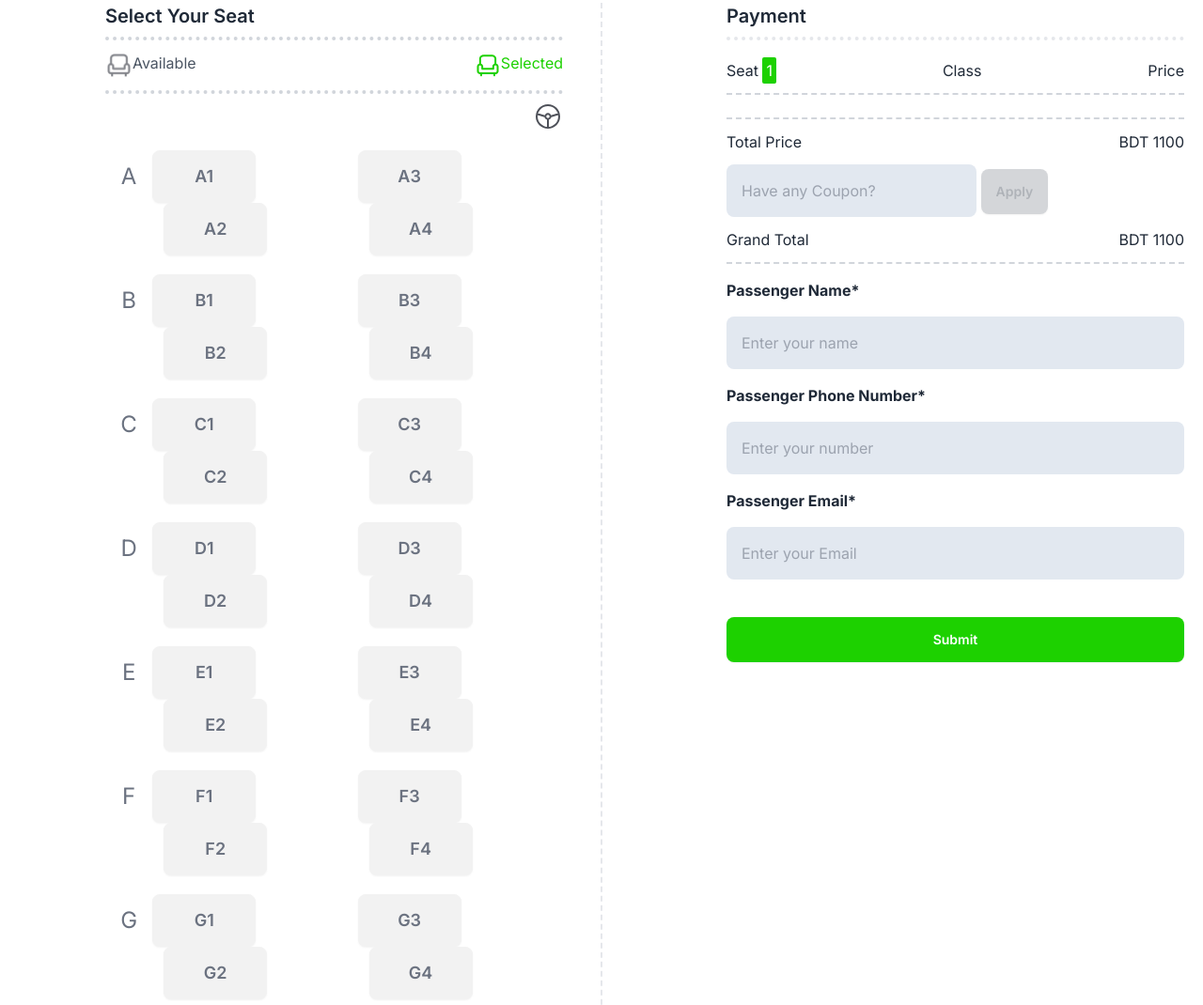
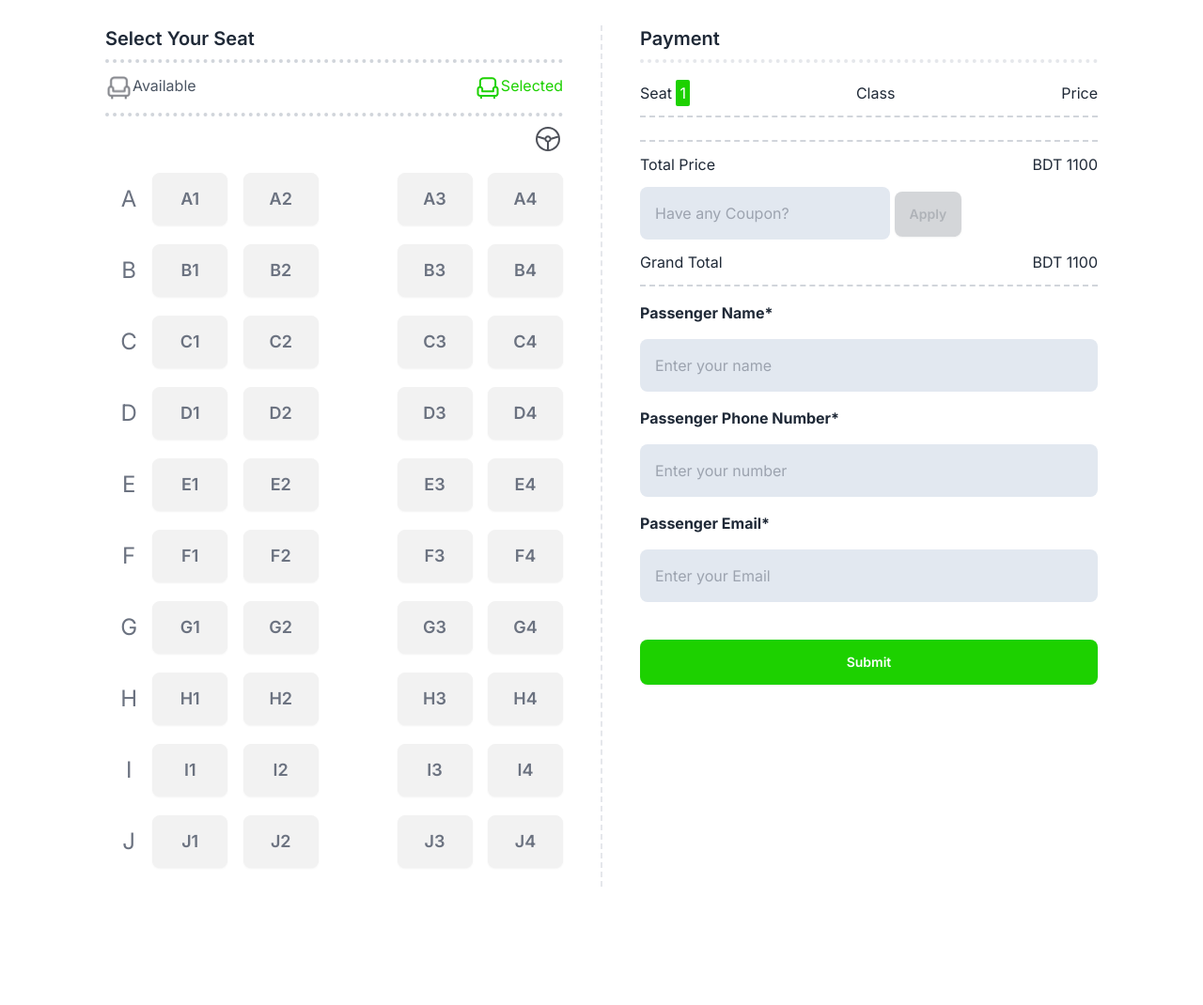
Before and after one commit to ASSabbir/AS-ticket-survice, a plain HTML site: page index.html in a window 1280 px wide. Shown: the part 1977-3047 px from the top of the page at 94% size. After the commit the page ends 2941 px from the top, so only its background shows below. Drawn offline with nearby package versions, Linux system fonts and the light colour scheme.

Commit message:
finfised

```diff
--- a/index.html
+++ b/index.html
@@ -71,7 +71,7 @@
             <p class="text-white  "> Where safety, comfort, and punctuality converge for a seamless journey experience.
                 <br> Trust us for reliable transportation that exceeds expectations.
             </p>
-            <button class="btn bg-[#1DD100] border-none text-white hover:bg-green-300 hover:text-green-900">Buy
+            <button onclick="scrollSection()" class="btn bg-[#1DD100] border-none text-white hover:bg-green-300 hover:text-green-900">Buy
                 Tickets</button>
         </div>
 
@@ -179,14 +179,13 @@
 
     </section>
     <!-- main section -->
-    <section>
+    <section id="ticket-section">
         <!-- ticket header -->
         <div class="mt-40 border-[#1DD100] border-t-2 rounded-t-[20px] lg:rounded-t-[100px]">
             <div class=" flex flex-col items-center mt-40 space-y-4">
                 <h1 class="text-3xl font-extrabold">AS Paribahan</h1>
-                <p class="font-extralight px-3 lg:px-10 text-center"> Yes, you can run unit tests and view the results
-                    directly within the app. The integrated
-                    testing features allow for a streamlined </p>
+                <p class="font-extralight px-3 lg:px-10 text-center"> Where safety, comfort, and punctuality converge for a seamless journey experience.
+                    <br> Trust us for reliable transportation that exceeds expectations. </p>
             </div>
         </div>
 
@@ -196,7 +195,7 @@
 
 
                 <!-- info Container -->
-                <div class=" h-full py-2 lg:w-[880px]  ">
+                <div class=" h-full py-2 lg:max-w-[880px]  ">
                     <div class=" flex justify-between ">
                         <div class="flex gap-2 p-2">
                             <img src="images/bus-logo.png" alt="">
@@ -242,7 +241,7 @@
 
                 </div>
                 <!-- Divider img  -->
-                <div class="absolute hidden lg:inline-block lg:right-72"> <img src="images/info-devider.png" alt="">
+                <div class="absolute hidden  lg:inline-block lg:right-72"> <img src="images/info-devider.png" alt="">
                 </div>
                 <!-- per seat Fare -->
                 <div class="flex flex-col relative  mt-10 lg:mt-0 items-center">
@@ -257,7 +256,7 @@
     <section class="mt-60 lg:mt-10">
         <div class="flex flex-col lg:flex-row ">
             <!-- seat  -->
-            <div class="flex-1 space-y-2 m-5 lg:mx-28 lg:pr-10 border-dashed border-r-2">
+            <div class="flex-1 space-y-2 m-5 lg:ml-28 lg:pr-10 border-dashed border-r-2">
                 <h1 class="text-xl font-semibold">Select Your Seat</h1>
                 <div class="flex justify-between border-dotted border-y-4 border-gray-300">
                     <div class="flex py-3">
@@ -284,15 +283,15 @@
                                 <div class="flex flex-row  justify-between w-full ">
                                     <div class="space-x-1 lg:space-x-3">
                                         <button
-                                            class="text-gray-500 hover:bg-green-300 seat text-lg w-14 lg:w-[110px] h-[56px] btn ">A1</button>
+                                            class="text-gray-500 hover:bg-green-300 seat text-lg w-14 lg:w-[80px] h-[56px] btn ">A1</button>
                                         <button
-                                            class="text-gray-500 hover:bg-green-300 seat text-lg w-14 lg:w-[110px] h-[56px] btn ">A2</button>
+                                            class="text-gray-500 hover:bg-green-300 seat text-lg w-14 lg:w-[80px] h-[56px] btn ">A2</button>
                                     </div>
                                     <div class="space-x-3">
                                         <button
-                                            class="text-gray-500 hover:bg-green-300 seat text-lg w-14 lg:w-[110px] h-[56px] btn ">A3</button>
+                                            class="text-gray-500 hover:bg-green-300 seat text-lg w-14 lg:w-[80px] h-[56px] btn ">A3</button>
                                         <button
-                                            class="text-gray-500 hover:bg-green-300 seat text-lg w-14 lg:w-[110px] h-[56px] btn ">A4</button>
+                                            class="text-gray-500 hover:bg-green-300 seat text-lg w-14 lg:w-[80px] h-[56px] btn ">A4</button>
                                     </div>
                                 </div>
                             </div>
@@ -304,15 +303,15 @@
                                 <div class="flex flex-row  justify-between w-full ">
                                     <div class="space-x-1 lg:space-x-3">
                                         <button
-                                            class="text-gray-500 hover:bg-green-300 seat text-lg w-14 lg:w-[110px] h-[56px] btn ">B1</button>
+                                            class="text-gray-500 hover:bg-green-300 seat text-lg w-14 lg:w-[80px] h-[56px] btn ">B1</button>
                                         <button
-                                            class="text-gray-500 hover:bg-green-300 seat text-lg w-14 lg:w-[110px] h-[56px] btn ">B2</button>
+                                            class="text-gray-500 hover:bg-green-300 seat text-lg w-14 lg:w-[80px] h-[56px] btn ">B2</button>
                                     </div>
                                     <div class="space-x-3">
                                         <button
-                                            class="text-gray-500 hover:bg-green-300 seat text-lg w-14 lg:w-[110px] h-[56px] btn ">B3</button>
+                                            class="text-gray-500 hover:bg-green-300 seat text-lg w-14 lg:w-[80px] h-[56px] btn ">B3</button>
                                         <button
-                                            class="text-gray-500 hover:bg-green-300 seat text-lg w-14 lg:w-[110px] h-[56px] btn ">B4</button>
+                                            class="text-gray-500 hover:bg-green-300 seat text-lg w-14 lg:w-[80px] h-[56px] btn ">B4</button>
                                     </div>
                                 </div>
                             </div>
@@ -324,15 +323,15 @@
                                 <div class="flex flex-row  justify-between w-full ">
                                     <div class="space-x-1 lg:space-x-3">
                                         <button
-                                            class="text-gray-500 hover:bg-green-300 seat text-lg w-14 lg:w-[110px] h-[56px] btn ">C1</button>
+                                            class="text-gray-500 hover:bg-green-300 seat text-lg w-14 lg:w-[80px] h-[56px] btn ">C1</button>
                                         <button
-                                            class="text-gray-500 hover:bg-green-300 seat text-lg w-14 lg:w-[110px] h-[56px] btn ">C2</button>
+                                            class="text-gray-500 hover:bg-green-300 seat text-lg w-14 lg:w-[80px] h-[56px] btn ">C2</button>
                                     </div>
                                     <div class="space-x-3">
                                         <button
-                                            class="text-gray-500 hover:bg-green-300 seat text-lg w-14 lg:w-[110px] h-[56px] btn ">C3</button>
+                                            class="text-gray-500 hover:bg-green-300 seat text-lg w-14 lg:w-[80px] h-[56px] btn ">C3</button>
                                         <button
-                                            class="text-gray-500 hover:bg-green-300 seat text-lg w-14 lg:w-[110px] h-[56px] btn ">C4</button>
+                                            class="text-gray-500 hover:bg-green-300 seat text-lg w-14 lg:w-[80px] h-[56px] btn ">C4</button>
                                     </div>
                                 </div>
                             </div>
@@ -344,15 +343,15 @@
                                 <div class="flex flex-row  justify-between w-full ">
                                     <div class="space-x-1 lg:space-x-3">
                                         <button
-                                            class="text-gray-500 hover:bg-green-300 seat text-lg w-14 lg:w-[110px] h-[56px] btn ">D1</button>
+                                            class="text-gray-500 hover:bg-green-300 seat text-lg w-14 lg:w-[80px] h-[56px] btn ">D1</button>
                                         <button
-                                            class="text-gray-500 hover:bg-green-300 seat text-lg w-14 lg:w-[110px] h-[56px] btn ">D2</button>
+                                            class="text-gray-500 hover:bg-green-300 seat text-lg w-14 lg:w-[80px] h-[56px] btn ">D2</button>
                                     </div>
                                     <div class="space-x-3">
                                         <button
-                                            class="text-gray-500 hover:bg-green-300 seat text-lg w-14 lg:w-[110px] h-[56px] btn ">D3</button>
+                                            class="text-gray-500 hover:bg-green-300 seat text-lg w-14 lg:w-[80px] h-[56px] btn ">D3</button>
                                         <button
-                                            class="text-gray-500 hover:bg-green-300 seat text-lg w-14 lg:w-[110px] h-[56px] btn ">D4</button>
+                                            class="text-gray-500 hover:bg-green-300 seat text-lg w-14 lg:w-[80px] h-[56px] btn ">D4</button>
                                     </div>
                                 </div>
                             </div>
@@ -364,15 +363,15 @@
                                 <div class="flex flex-row  justify-between w-full ">
                                     <div class="space-x-1 lg:space-x-3">
                                         <button
-                                            class="text-gray-500 hover:bg-green-300 seat text-lg w-14 lg:w-[110px] h-[56px] btn ">E1</button>
+                                            class="text-gray-500 hover:bg-green-300 seat text-lg w-14 lg:w-[80px] h-[56px] btn ">E1</button>
                                         <button
-                                            class="text-gray-500 hover:bg-green-300 seat text-lg w-14 lg:w-[110px] h-[56px] btn ">E2</button>
+                                            class="text-gray-500 hover:bg-green-300 seat text-lg w-14 lg:w-[80px] h-[56px] btn ">E2</button>
                                     </div>
                                     <div class="space-x-3">
                                         <button
-                                            class="text-gray-500 hover:bg-green-300 seat text-lg w-14 lg:w-[110px] h-[56px] btn ">E3</button>
+                                            class="text-gray-500 hover:bg-green-300 seat text-lg w-14 lg:w-[80px] h-[56px] btn ">E3</button>
                                         <button
-                                            class="text-gray-500 hover:bg-green-300 seat text-lg w-14 lg:w-[110px] h-[56px] btn ">E4</button>
+                                            class="text-gray-500 hover:bg-green-300 seat text-lg w-14 lg:w-[80px] h-[56px] btn ">E4</button>
                                     </div>
                                 </div>
                             </div>
@@ -384,15 +383,15 @@
                                 <div class="flex flex-row  justify-between w-full ">
                                     <div class="space-x-1 lg:space-x-3">
                                         <button
-                                            class="text-gray-500 hover:bg-green-300 seat text-lg w-14 lg:w-[110px] h-[56px] btn ">F1</button>
+                                            class="text-gray-500 hover:bg-green-300 seat text-lg w-14 lg:w-[80px] h-[56px] btn ">F1</button>
                                         <button
-                                            class="text-gray-500 hover:bg-green-300 seat text-lg w-14 lg:w-[110px] h-[56px] btn ">F2</button>
+                                            class="text-gray-500 hover:bg-green-300 seat text-lg w-14 lg:w-[80px] h-[56px] btn ">F2</button>
                                     </div>
                                     <div class="space-x-3">
                                         <button
-                                            class="text-gray-500 hover:bg-green-300 seat text-lg w-14 lg:w-[110px] h-[56px] btn ">F3</button>
+                                            class="text-gray-500 hover:bg-green-300 seat text-lg w-14 lg:w-[80px] h-[56px] btn ">F3</button>
                                         <button
-                                            class="text-gray-500 hover:bg-green-300 seat text-lg w-14 lg:w-[110px] h-[56px] btn ">F4</button>
+                                            class="text-gray-500 hover:bg-green-300 seat text-lg w-14 lg:w-[80px] h-[56px] btn ">F4</button>
                                     </div>
                                 </div>
                             </div>
@@ -404,15 +403,15 @@
                                 <div class="flex flex-row  justify-between w-full ">
                                     <div class="space-x-1 lg:space-x-3">
                                         <button
-                                            class="text-gray-500 hover:bg-green-300 seat text-lg w-14 lg:w-[110px] h-[56px] btn ">G1</button>
+                                            class="text-gray-500 hover:bg-green-300 seat text-lg w-14 lg:w-[80px] h-[56px] btn ">G1</button>
                                         <button
-                                            class="text-gray-500 hover:bg-green-300 seat text-lg w-14 lg:w-[110px] h-[56px] btn ">G2</button>
+                                            class="text-gray-500 hover:bg-green-300 seat text-lg w-14 lg:w-[80px] h-[56px] btn ">G2</button>
                                     </div>
                                     <div class="space-x-3">
                                         <button
-                                            class="text-gray-500 hover:bg-green-300 seat text-lg w-14 lg:w-[110px] h-[56px] btn ">G3</button>
+                                            class="text-gray-500 hover:bg-green-300 seat text-lg w-14 lg:w-[80px] h-[56px] btn ">G3</button>
                                         <button
-                                            class="text-gray-500 hover:bg-green-300 seat text-lg w-14 lg:w-[110px] h-[56px] btn ">G4</button>
+                                            class="text-gray-500 hover:bg-green-300 seat text-lg w-14 lg:w-[80px] h-[56px] btn ">G4</button>
                                     </div>
                                 </div>
                             </div>
@@ -424,15 +423,15 @@
                                 <div class="flex flex-row  justify-between w-full ">
                                     <div class="space-x-1 lg:space-x-3">
                                         <button
-                                            class="text-gray-500 hover:bg-green-300 seat text-lg w-14 lg:w-[110px] h-[56px] btn ">H1</button>
+                                            class="text-gray-500 hover:bg-green-300 seat text-lg w-14 lg:w-[80px] h-[56px] btn ">H1</button>
                                         <button
-                                            class="text-gray-500 hover:bg-green-300 seat text-lg w-14 lg:w-[110px] h-[56px] btn ">H2</button>
+                                            class="text-gray-500 hover:bg-green-300 seat text-lg w-14 lg:w-[80px] h-[56px] btn ">H2</button>
                                     </div>
                                     <div class="space-x-3">
                                         <button
-                                            class="text-gray-500 hover:bg-green-300 seat text-lg w-14 lg:w-[110px] h-[56px] btn ">H3</button>
+                                            class="text-gray-500 hover:bg-green-300 seat text-lg w-14 lg:w-[80px] h-[56px] btn ">H3</button>
                                         <button
-                                            class="text-gray-500 hover:bg-green-300 seat text-lg w-14 lg:w-[110px] h-[56px] btn ">H4</button>
+                                            class="text-gray-500 hover:bg-green-300 seat text-lg w-14 lg:w-[80px] h-[56px] btn ">H4</button>
                                     </div>
                                 </div>
                             </div>
@@ -444,15 +443,15 @@
                                 <div class="flex flex-row  justify-between w-full ">
                                     <div class="space-x-1 lg:space-x-3">
                                         <button
-                                            class="text-gray-500 hover:bg-green-300 seat text-lg w-14 lg:w-[110px] h-[56px] btn ">I1</button>
+                                            class="text-gray-500 hover:bg-green-300 seat text-lg w-14 lg:w-[80px] h-[56px] btn ">I1</button>
                                         <button
-                                            class="text-gray-500 hover:bg-green-300 seat text-lg w-14 lg:w-[110px] h-[56px] btn ">I2</button>
+                                            class="text-gray-500 hover:bg-green-300 seat text-lg w-14 lg:w-[80px] h-[56px] btn ">I2</button>
                                     </div>
                                     <div class="space-x-3">
                                         <button
-                                            class="text-gray-500 hover:bg-green-300 seat text-lg w-14 lg:w-[110px] h-[56px] btn ">I3</button>
+                                            class="text-gray-500 hover:bg-green-300 seat text-lg w-14 lg:w-[80px] h-[56px] btn ">I3</button>
                                         <button
-                                            class="text-gray-500 hover:bg-green-300 seat text-lg w-14 lg:w-[110px] h-[56px] btn ">I4</button>
+                                            class="text-gray-500 hover:bg-green-300 seat text-lg w-14 lg:w-[80px] h-[56px] btn ">I4</button>
                                     </div>
                                 </div>
                             </div>
@@ -464,15 +463,15 @@
                                 <div class="flex flex-row  justify-between w-full ">
                                     <div class="space-x-1 lg:space-x-3">
                                         <button
-                                            class="text-gray-500 hover:bg-green-300 seat text-lg w-14 lg:w-[110px] h-[56px] btn ">J1</button>
+                                            class="text-gray-500 hover:bg-green-300 seat text-lg w-14 lg:w-[80px] h-[56px] btn ">J1</button>
                                         <button
-                                            class="text-gray-500 hover:bg-green-300 seat text-lg w-14 lg:w-[110px] h-[56px] btn ">J2</button>
+                                            class="text-gray-500 hover:bg-green-300 seat text-lg w-14 lg:w-[80px] h-[56px] btn ">J2</button>
                                     </div>
                                     <div class="space-x-3">
                                         <button
-                                            class="text-gray-500 hover:bg-green-300 seat text-lg w-14 lg:w-[110px] h-[56px] btn ">J3</button>
+                                            class="text-gray-500 hover:bg-green-300 seat text-lg w-14 lg:w-[80px] h-[56px] btn ">J3</button>
                                         <button
-                                            class="text-gray-500 hover:bg-green-300 seat text-lg w-14 lg:w-[110px] h-[56px] btn ">J4</button>
+                                            class="text-gray-500 hover:bg-green-300 seat text-lg w-14 lg:w-[80px] h-[56px] btn ">J4</button>
                                     </div>
                                 </div>
                             </div>
@@ -484,7 +483,7 @@
             </div>
 
             <!-- payment -->
-            <div class="flex-1 m-5  ">
+            <div class="flex-1 m-5 lg:mr-28  ">
                 <h1 class="text-xl font-semibold border-dotted border-b-4 pb-2 ">Payment</h1>
                 <div class="mt-5 pb-3 flex justify-between">
                     <p>Seat <span class="seat-count bg-[#1DD100] p-1 rounded-sm text-white">1</span></p>
@@ -521,6 +520,7 @@
             </div>
         </div>
     </section>
+    <script src="js/script.js"></script>
 
 </body>
 
```
Also changed, not shown: js/script.js (+7 -0 lines).
